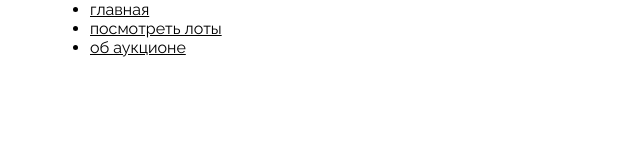
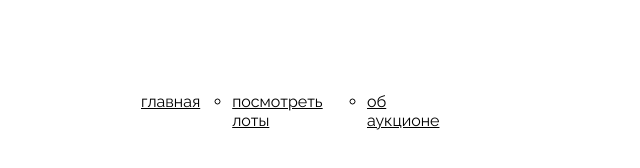
Before and after one commit to Bacardiluv/ono-tebe-nado-ad, a plain HTML site: page index.html in a window 1280 px wide. Shown: the whole page, without its empty margins (0-640 px from the left). Drawn offline with Linux system fonts and the light colour scheme.

Commit message:
добавил точки -главная +подчеркивание

```diff
--- a/styles/style.css
+++ b/styles/style.css
@@ -1 +1,31 @@
 /* место для вашего кода */
+main {
+  display: flex;
+  flex-direction: column;
+  gap: 183px;
+}
+
+.content-section {
+  width: 100%;
+  margin: 0 auto;
+}
+
+.header {
+  display: grid;
+  grid-template-columns: 1.51fr 2fr 1.5fr;
+  align-items: center;
+  padding: 92px 51px 89px;
+}
+
+.header__links-list {
+  display: flex;
+  gap: 32px;
+}
+
+.header__links-list-item {
+  list-style: circle;
+}
+
+.header__links-list-item_no-bullit {
+  list-style: none;
+}
```
